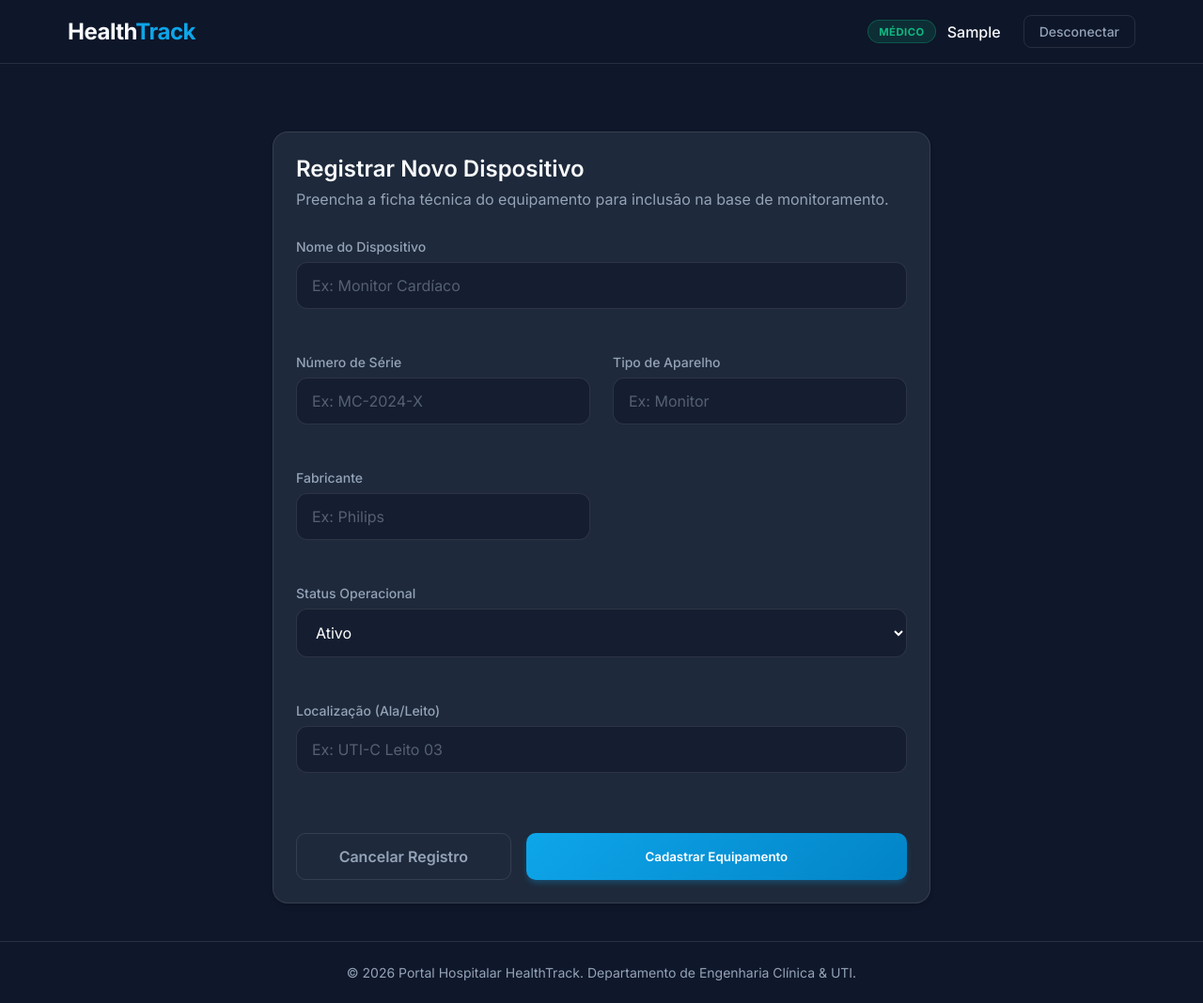
After one commit to DiogoMarassi/trab-prog-web, a Django app: page /novo/ in a window 1280 px wide. The commit adds this page. Shown: the whole page at 94% size. Run offline with Django 5.2, Linux system fonts and the light colour scheme; the visitor is signed in with stand-in values (Sample User, id 1).

Commit message:
feat: implement device registration form and view for engineers

```diff
--- a/trabprogweb/core/forms.py
+++ b/trabprogweb/core/forms.py
@@ -1,4 +1,15 @@
 from django import forms
 from .models import Device
 
-# Formulários serão desenvolvidos aqui
+class DeviceForm(forms.ModelForm):
+    class Meta:
+        model = Device
+        fields = ['name', 'serial_number', 'device_type', 'manufacturer', 'status', 'location']
+        widgets = {
+            'name': forms.TextInput(attrs={'class': 'form-control', 'placeholder': 'Ex: Monitor Cardíaco'}),
+            'serial_number': forms.TextInput(attrs={'class': 'form-control', 'placeholder': 'Ex: MC-2024-X'}),
+            'device_type': forms.TextInput(attrs={'class': 'form-control', 'placeholder': 'Ex: Monitor'}),
+            'manufacturer': forms.TextInput(attrs={'class': 'form-control', 'placeholder': 'Ex: Philips'}),
+            'status': forms.Select(attrs={'class': 'form-control'}),
+            'location': forms.TextInput(attrs={'class': 'form-control', 'placeholder': 'Ex: UTI-C Leito 03'})
+        }
--- a/trabprogweb/core/urls.py
+++ b/trabprogweb/core/urls.py
@@ -4,6 +4,7 @@ from . import views
 
 urlpatterns = [
     path('', views.home, name='home'),
+    path('novo/', views.DeviceCreateView.as_view(), name='device_create'),
     path('login/', auth_views.LoginView.as_view(template_name='login.html', redirect_authenticated_user=True), name='login'),
     path('logout/', auth_views.LogoutView.as_view(next_page='/login/'), name='logout'),
 ]
--- a/trabprogweb/core/views.py
+++ b/trabprogweb/core/views.py
@@ -1,8 +1,18 @@
 from django.shortcuts import render, redirect, get_object_or_404
 from django.contrib.auth.decorators import login_required
-from .models import Device, CustomUser
+from django.urls import reverse_lazy
+from django.views.generic import CreateView
+from django.contrib.auth.mixins import LoginRequiredMixin
+from .models import Device
+from .forms import DeviceForm
 
 @login_required
 def home(request):
     devices = Device.objects.all()
     return render(request, 'home.html', {'devices': devices})
+
+class DeviceCreateView(LoginRequiredMixin, CreateView):
+    model = Device
+    form_class = DeviceForm
+    template_name = 'device_form.html'
+    success_url = reverse_lazy('home')
--- a/trabprogweb/static/css/style.css
+++ b/trabprogweb/static/css/style.css
@@ -10,8 +10,10 @@
     --border: rgba(255, 255, 255, 0.1);
 
     /* Configuração de Cores por Hierarquia (Perfis e Status) */
-    --role-medico: #10B981;    /* Emerald - Remete a saúde */
-    --role-engenheiro: #8B5CF6; /* Violet - Remete a tecnologia */
+    --role-medico: #10B981;
+    /* Emerald - Remete a saúde */
+    --role-engenheiro: #8B5CF6;
+    /* Violet - Remete a tecnologia */
     --danger: #EF4444;
 }
 
@@ -31,11 +33,21 @@ body {
     flex-direction: column;
 }
 
-h1, h2, h3, h4, h5 { font-weight: 600; }
-a { text-decoration: none; color: inherit; }
+h1,
+h2,
+h3,
+h4,
+h5 {
+    font-weight: 600;
+}
+
+a {
+    text-decoration: none;
+    color: inherit;
+}
 
 /* ============================================================
-   🟢 COMPONENTES GLOBAIS: NAVBAR (HEADER)
+   COMPONENTES GLOBAIS: NAVBAR (HEADER)
    Criada com suporte flexbox moderno e blur translúcido
    ============================================================ */
 .navbar {
@@ -85,7 +97,7 @@ a { text-decoration: none; color: inherit; }
 }
 
 /* ============================================================
-   🟢 COMPONENTES GLOBAIS: BADGES & CRACHÁS
+   COMPONENTES GLOBAIS: BADGES & CRACHÁS
    Sistema de reconhecimento visual de tipos e propriedades
    ============================================================ */
 .user-role {
@@ -101,18 +113,21 @@ a { text-decoration: none; color: inherit; }
 .badge-medico {
     background: rgba(16, 185, 129, 0.15);
     color: var(--role-medico);
-    border: 1px solid rgba(16,185,129,0.3);
+    border: 1px solid rgba(16, 185, 129, 0.3);
 }
+
 .badge-engenheiro {
     background: rgba(139, 92, 246, 0.15);
     color: var(--role-engenheiro);
-    border: 1px solid rgba(139,92,246,0.3);
+    border: 1px solid rgba(139, 92, 246, 0.3);
 }
 
 /* ============================================================
-   🟢 COMPONENTES GLOBAIS: BOTÕES
+   COMPONENTES GLOBAIS: BOTÕES
    ============================================================ */
-.inline-form { display: inline; }
+.inline-form {
+    display: inline;
+}
 
 .btn-logout {
     background: transparent;
@@ -133,7 +148,7 @@ a { text-decoration: none; color: inherit; }
 }
 
 /* ============================================================
-   🟢 ARRANJOS DE CONTEÚDO PRINCIPAL (MAIN & CARDS)
+   ARRANJOS DE CONTEÚDO PRINCIPAL (MAIN & CARDS)
    ============================================================ */
 .main-container {
     flex: 1;
@@ -158,7 +173,7 @@ a { text-decoration: none; color: inherit; }
 }
 
 /* ============================================================
-   🟢 FOOTER FIXO
+   FOOTER FIXO
    ============================================================ */
 .footer {
     background: var(--background);
@@ -176,7 +191,7 @@ a { text-decoration: none; color: inherit; }
 }
 
 /* ============================================================
-   🟢 GRID DE DISPOSITIVOS E STATUS BADGES (ETAPA 7)
+   GRID DE DISPOSITIVOS E STATUS BADGES
    ============================================================ */
 .device-grid {
     display: grid;
@@ -226,7 +241,7 @@ a { text-decoration: none; color: inherit; }
 }
 
 /* ============================================================
-   🟢 RECONHECIMENTO VISUAL DOS TIPOS DE ESTATO DO APARELHO
+    RECONHECIMENTO VISUAL DOS TIPOS DE ESTATO DO APARELHO
    ============================================================ */
 .status-badge {
     padding: 0.3rem 0.6rem;
@@ -237,20 +252,23 @@ a { text-decoration: none; color: inherit; }
 
 .status-ativo {
     background: rgba(16, 185, 129, 0.15);
-    color: #10B981; /* Verde esmeralda sinaliza saude no dispositivo */
-    border: 1px solid rgba(16,185,129,0.3);
+    color: #10B981;
+    /* Verde esmeralda sinaliza saude no dispositivo */
+    border: 1px solid rgba(16, 185, 129, 0.3);
 }
 
 .status-manutencao {
     background: rgba(245, 158, 11, 0.15);
-    color: #F59E0B; /* Alaranjado sinaliza equipe tecnica alocada */
-    border: 1px solid rgba(245,158,11,0.3);
+    color: #F59E0B;
+    /* Alaranjado sinaliza equipe tecnica alocada */
+    border: 1px solid rgba(245, 158, 11, 0.3);
 }
 
 .status-inativo {
     background: rgba(239, 68, 68, 0.15);
-    color: #EF4444; /* Vermelho alerta estado critico/descarte */
-    border: 1px solid rgba(239,68,68,0.3);
+    color: #EF4444;
+    /* Vermelho alerta estado critico/descarte */
+    border: 1px solid rgba(239, 68, 68, 0.3);
 }
 
 /* Utility placeholder na listagem pros botões de Editar/Apagar */
@@ -258,3 +276,80 @@ a { text-decoration: none; color: inherit; }
     display: flex;
     gap: 0.5rem;
 }
+
+/* ============================================================
+   FORMULÁRIOS ESTILIZADOS GLOBALMENTE E BOTÕES GLOBAIS
+   ============================================================ */
+.form-group {
+    margin-bottom: 1.5rem;
+}
+
+.form-group label {
+    display: block;
+    font-size: 0.875rem;
+    font-weight: 500;
+    color: var(--text-muted);
+    margin-bottom: 0.5rem;
+}
+
+.form-control {
+    width: 100%;
+    padding: 0.875rem 1rem;
+    background: rgba(15, 23, 42, 0.6);
+    border: 1px solid rgba(255, 255, 255, 0.1);
+    border-radius: 12px;
+    color: white;
+    font-size: 1rem;
+    outline: none;
+    transition: all 0.2s;
+}
+
+.form-control:focus {
+    border-color: var(--primary);
+    box-shadow: 0 0 0 3px rgba(14, 165, 233, 0.2);
+}
+
+.form-control::placeholder {
+    color: rgba(148, 163, 184, 0.5);
+}
+
+select.form-control option {
+    background-color: var(--surface);
+    color: var(--text-main);
+}
+
+.btn-primary {
+    padding: 0.875rem 1.5rem;
+    background: linear-gradient(135deg, var(--primary) 0%, var(--primary-dark) 100%);
+    color: white;
+    border: none;
+    border-radius: 10px;
+    font-weight: 600;
+    cursor: pointer;
+    box-shadow: 0 4px 6px -1px rgba(14, 165, 233, 0.3);
+    transition: transform 0.2s;
+    text-align: center;
+    display: inline-block;
+}
+
+.btn-primary:hover {
+    transform: translateY(-2px);
+}
+
+.btn-secondary {
+    padding: 0.875rem 1.5rem;
+    background: transparent;
+    color: var(--text-muted);
+    border: 1px solid var(--border);
+    border-radius: 10px;
+    font-weight: 600;
+    cursor: pointer;
+    transition: all 0.2s;
+    text-align: center;
+    display: inline-block;
+}
+
+.btn-secondary:hover {
+    background: rgba(255, 255, 255, 0.05);
+    color: white;
+}
--- /dev/null
+++ b/trabprogweb/templates/device_form.html
@@ -0,0 +1,39 @@
+{% extends 'base.html' %}
+
+{% block title %}Novo Dispositivo {% endblock %}
+
+{% block content %}
+<div class="glass-card" style="max-width: 700px; margin: 0 auto; margin-top: 2rem;">
+    <div style="margin-bottom: 2rem;">
+        <h2 style="font-size: 1.5rem; margin-bottom: 0.5rem; color: var(--text-main);">Registrar Novo Dispositivo</h2>
+        <p style="color: var(--text-muted);">Preencha a ficha técnica do equipamento para inclusão na base de monitoramento.</p>
+    </div>
+
+    <!-- Nosso Forms em grid herdando a arquitetura segura do ModelForm -->
+    <form method="post">
+        {% csrf_token %}
+
+        <div style="display: grid; grid-template-columns: 1fr 1fr; gap: 1.5rem;">
+            {% for field in form %}
+
+            <!-- Tratativa de Colunas Intercaladas: Atributos textuais mais longos pegam e esticam nas 2 colunas -->
+            <div class="form-group" {% if field.name == 'location' or field.name == 'status' or field.name == 'name' %}style="grid-column: 1 / -1;"{% endif %}>
+                <label for="{{ field.id_for_label }}">{{ field.label }}</label>
+                {{ field }}
+
+                {% if field.errors %}
+                <span style="color: var(--danger); font-size: 0.8rem; display: block; margin-top: 0.5rem;">
+                    {{ field.errors.0 }}
+                </span>
+                {% endif %}
+            </div>
+            {% endfor %}
+        </div>
+
+        <div style="display: flex; gap: 1rem; margin-top: 2.5rem;">
+            <a href="{% url 'home' %}" class="btn-secondary" style="flex: 1;">Cancelar Registro</a>
+            <button type="submit" class="btn-primary" style="flex: 2;">Cadastrar Equipamento</button>
+        </div>
+    </form>
+</div>
+{% endblock %}
--- a/trabprogweb/templates/home.html
+++ b/trabprogweb/templates/home.html
@@ -12,7 +12,7 @@
 
     <!-- Renderização condicional visual: O botão aparece só pra Engenheiros -->
     {% if user.role == "ENGENHEIRO" %}
-    <a href="#" class="btn-primary" style="padding: 0.75rem 1.5rem; width: auto; margin-top: 0; box-shadow: none;">+ Novo Dispositivo</a>
+    <a href="{% url 'device_create' %}" class="btn-primary" style="padding: 0.75rem 1.5rem; width: auto; margin-top: 0; box-shadow: none;">+ Novo Dispositivo</a>
     {% endif %}
 </div>
 
```
